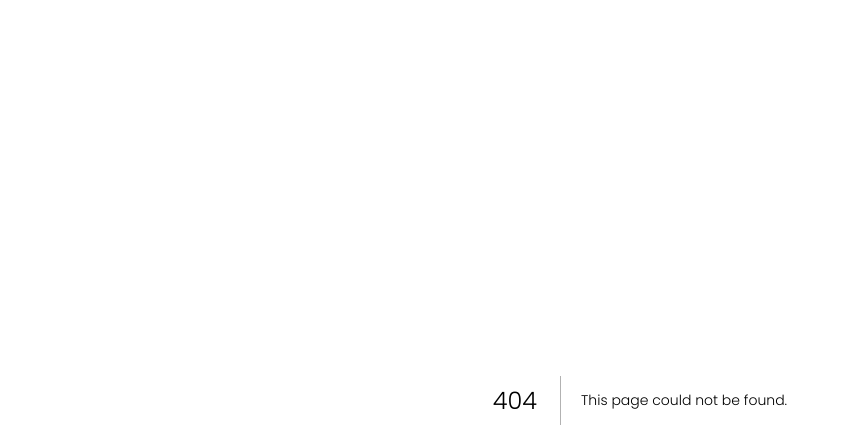
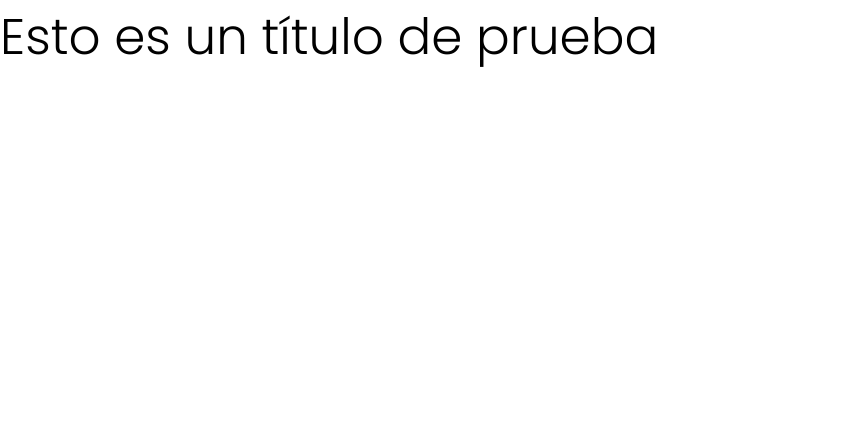
Before and after one commit to DavidAdolfoGomezUribe/ProyectoSerPitch, a Next.js app: page /pruebas in a window 1280 px wide. Before the commit this address had no page. Shown: the top 448 px of the page, without its empty margins (0-843 px from the left). Built offline with nearby package versions, Linux system fonts and the light colour scheme; what @meshsdk/react would draw is missing.

Commit message:
feat: :sparkles: Add Ejemplo component and Page for testing layout

```diff
--- /dev/null
+++ b/src/pages/pruebas/ejemplo.tsx
@@ -0,0 +1,11 @@
+"use client"
+
+import React from "react"
+
+export default function Ejemplo() {
+    return (
+        <>
+            <h1 style={{ fontSize: "50px" }}>Esto es un título de prueba</h1>
+        </>
+    )
+}
--- /dev/null
+++ b/src/pages/pruebas/index.tsx
@@ -0,0 +1,13 @@
+import React from "react"
+import Ejemplo from "./ejemplo"
+
+
+export default function Page (){
+    return(
+        <React.Fragment>
+            {/* aqui pueden insertar los componestes para previsualisar como se verian en la pagina */}
+            <Ejemplo />
+
+        </React.Fragment>
+    )
+}
```
